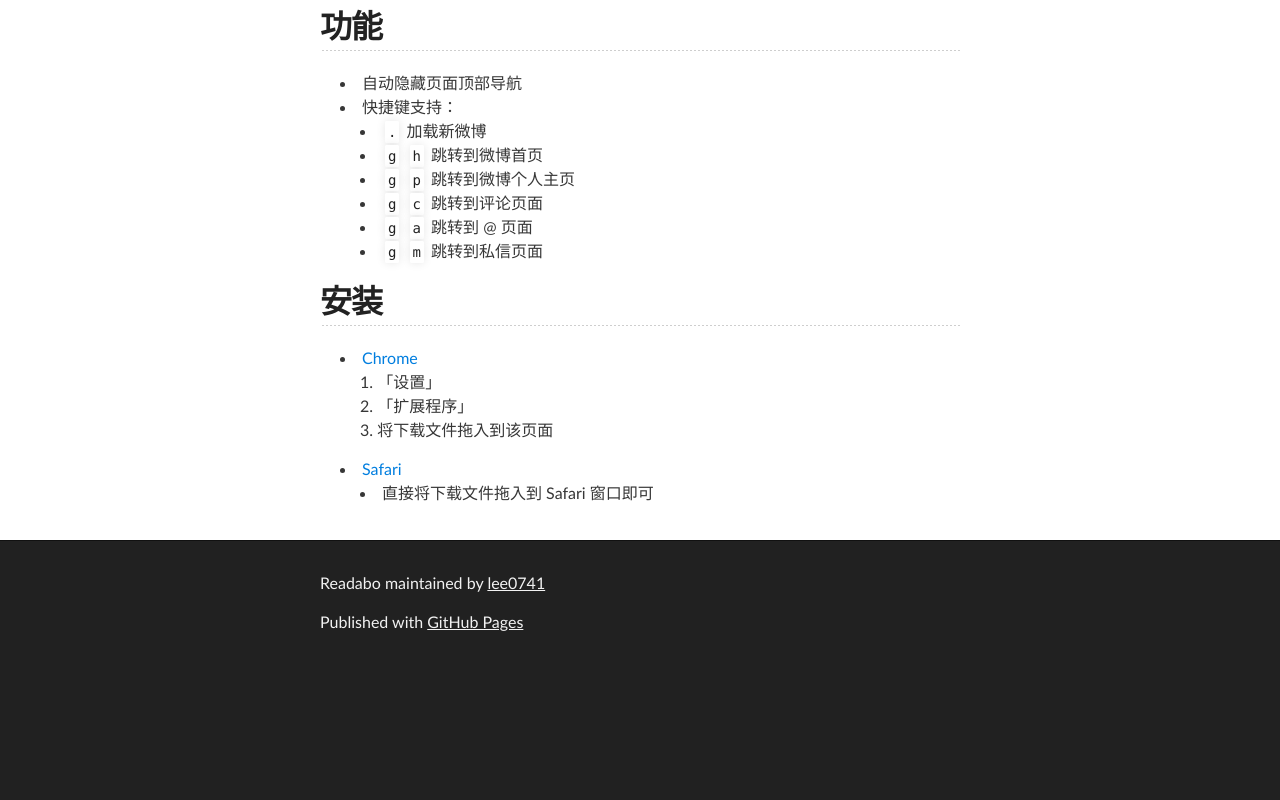
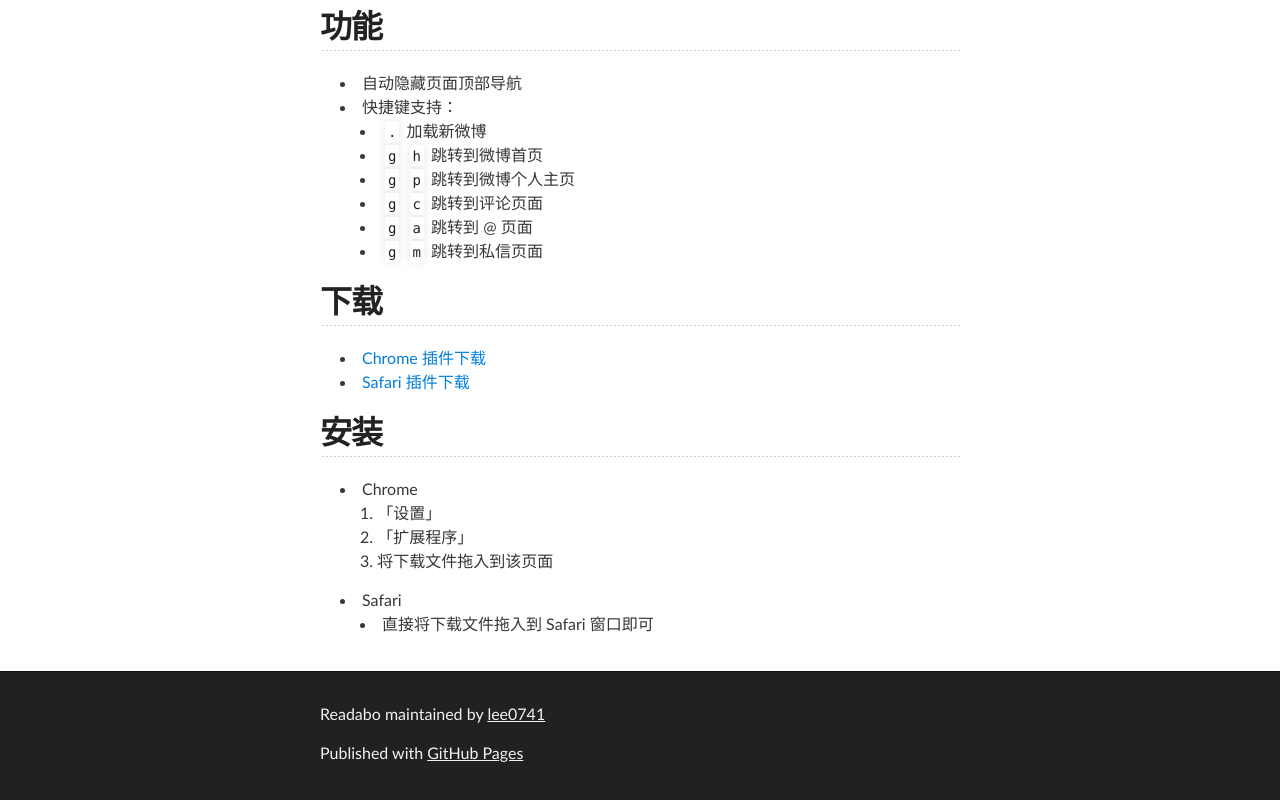
Before and after one commit to lee0741/readabo, a plain HTML site: page index.html in a window 1280 px wide. Shown: the part 711-1511 px from the top of the page. Before the commit the page ends 1380 px from the top, so only its background shows below. Drawn offline with Linux system fonts and the light colour scheme.

Commit message:
Update index.html

```diff
--- a/index.html
+++ b/index.html
@@ -60,18 +60,26 @@
 <code>g</code> <code>m</code> 跳转到私信页面</li>
 </ul>
 </li>
-</ul><h2>
+</ul>
+
+<h2>下载</h2>
+<ul>
+  <li><a href="http://lee0741.github.io/readabo/readabo.crx">Chrome 插件下载</a></li>
+  <li><a href="http://lee0741.github.io/readabo/readabo.safariextz">Safari 插件下载</a></li>
+</ul>
+
+<h2>
 <a name="%E5%AE%89%E8%A3%85" class="anchor" href="#%E5%AE%89%E8%A3%85"><span class="octicon octicon-link"></span></a>安装</h2>
 
 <ul>
-<li><a href="http://lee0741.github.io/readabo/readabo.crx">Chrome</a>
+<li>Chrome
   <ol>
     <li>「设置」</li>
     <li>「扩展程序」</li>
     <li>将下载文件拖入到该页面</li>
   </ol>
 </li>
-<li><a href="http://lee0741.github.io/readabo/readabo.safariextz">Safari</a>
+<li>Safari
   <ul><li>直接将下载文件拖入到 Safari 窗口即可</li></ul>
 </li>
 </ul>
```
